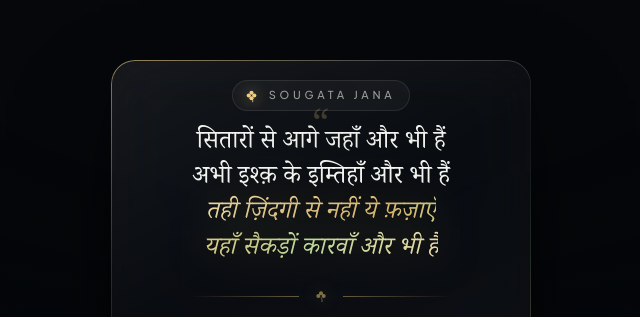
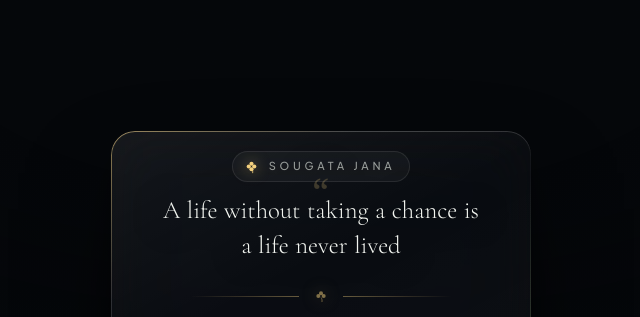
Before and after one commit to SougataJana/clover-card, a plain HTML site: page index.html in a window 1280 px wide. Shown: the part 274-591 px from the top of the page, without its empty margins (319-959 px from the left). Drawn offline with nearby package versions, Linux system fonts and the light colour scheme.

Commit message:
Update index.html

```diff
--- a/index.html
+++ b/index.html
@@ -320,10 +320,9 @@
 
       <blockquote class="quote quote--dev rise mt-3 sm:mt-4 px-1" lang="hi" style="--d:.4s">
         <span class="mark" aria-hidden="true">&ldquo;</span>
-        सितारों से आगे जहाँ और भी हैं<br />
-        अभी इश्क़ के इम्तिहाँ और भी हैं<br />
-        <em>तही ज़िंदगी से नहीं ये फ़ज़ाएँ<br />
-        यहाँ सैकड़ों कारवाँ और भी हैं</em>
+        A life without taking a chance is<br />
+        a life never lived<br />
+
       </blockquote>
 
       <div class="ornament rise mt-4 sm:mt-5" style="--d:.55s" aria-hidden="true">
```
